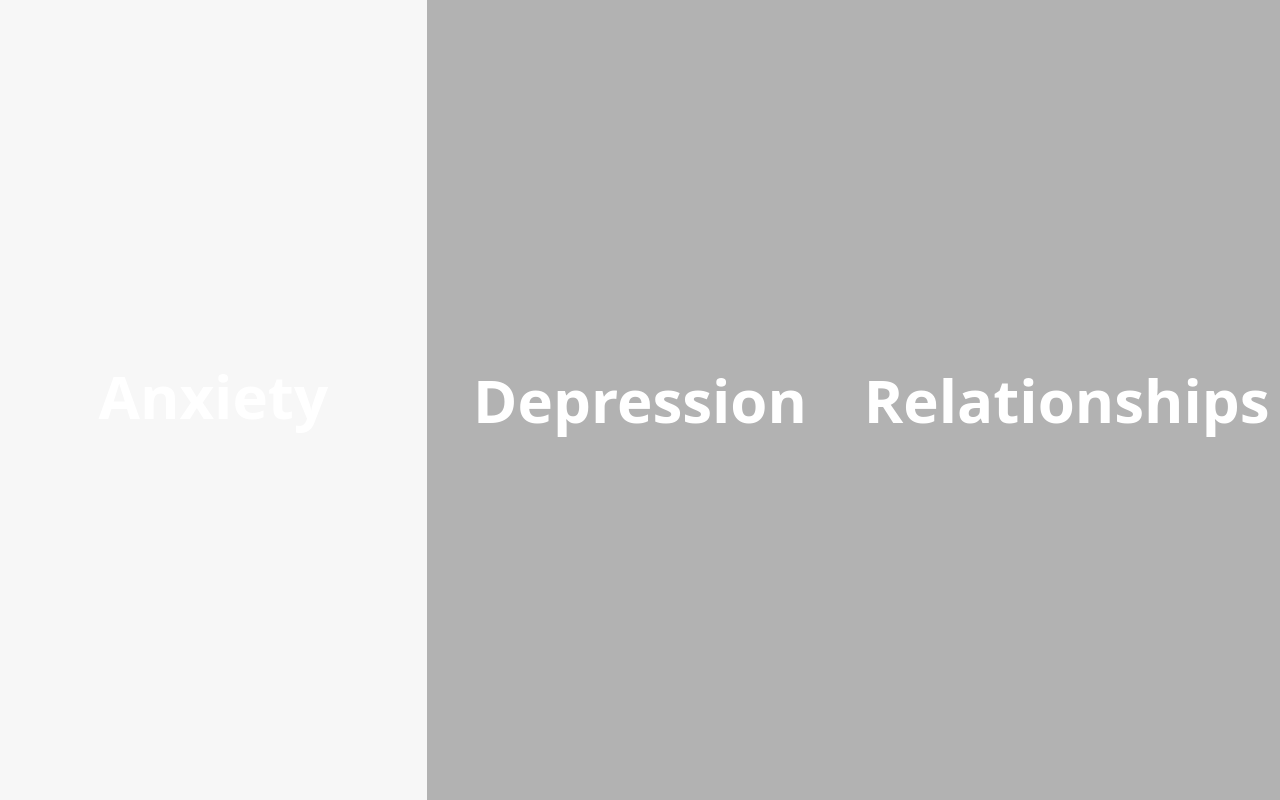
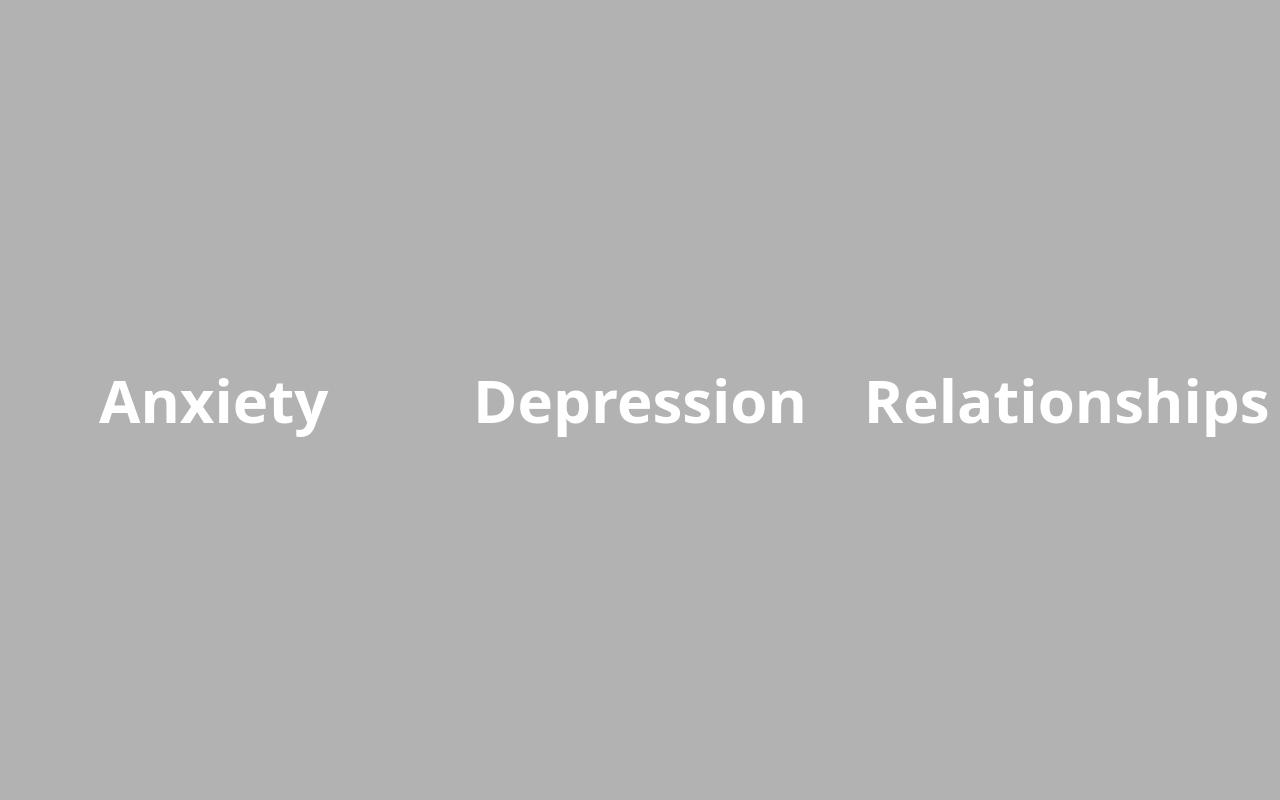
Before and after one commit to PrusWielki/BurnsTests, a SvelteKit app: page / in a window 1280 px wide. Built offline with nearby package versions, Linux system fonts and the light colour scheme.

Commit message:
add DaisyUI

```diff
--- a/package.json
+++ b/package.json
@@ -31,5 +31,8 @@
 		"typescript": "^5.0.0",
 		"vite": "^4.2.0"
 	},
-	"type": "module"
+	"type": "module",
+	"dependencies": {
+		"daisyui": "^2.51.5"
+	}
 }
--- a/tailwind.config.js
+++ b/tailwind.config.js
@@ -4,5 +4,5 @@ export default {
 	theme: {
 		extend: {}
 	},
-	plugins: []
+	plugins: [require('daisyui')]
 };
```
Also changed, not shown: 1 other file (tests, documents, lock files or other folders).
